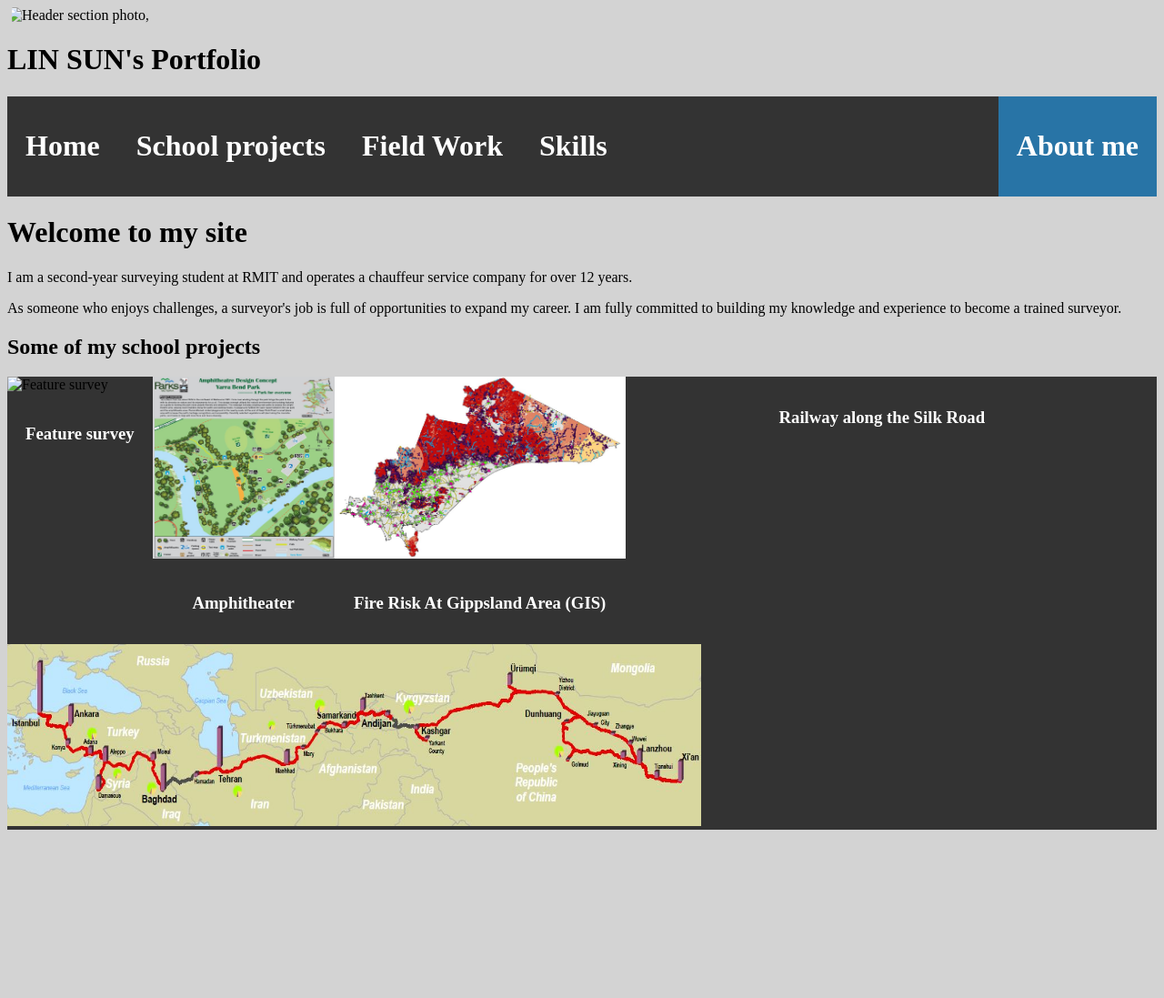
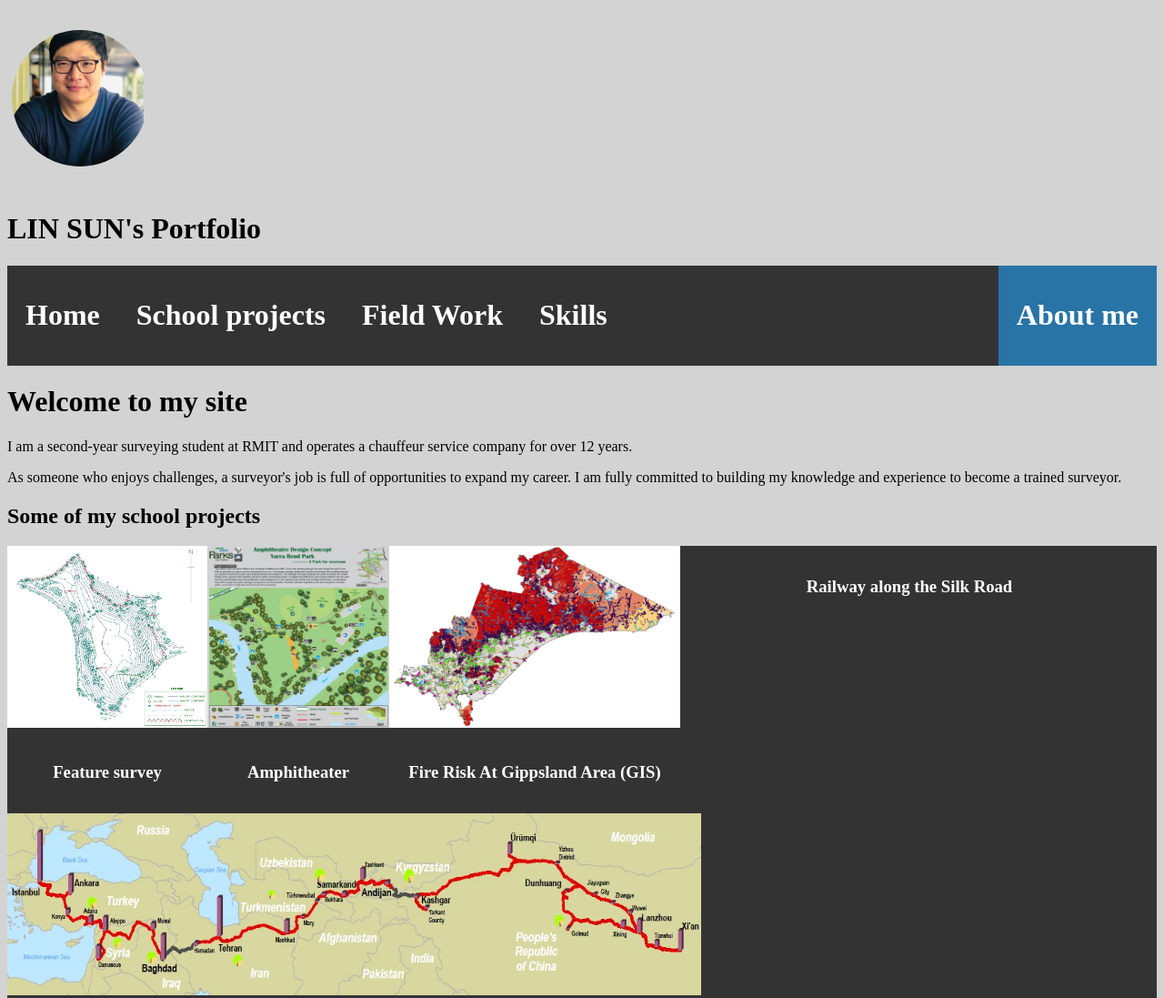
Before and after one commit to SurveyorInPractice/surveyorinpractice.github.io, a plain HTML site: page index.html in a window 1280 px wide. Shown: the top 1097 px of the page at 91% size. Before the commit the page ends 920 px from the top, so only its background shows below. Drawn offline with Linux system fonts and the light colour scheme.

Commit message:
Update index.html

```diff
--- a/index.html
+++ b/index.html
@@ -8,7 +8,7 @@
     <meta name="viewport" content="width=device-width, initial-scale=1.0">
     <title>SUN's Portfolio</title>
     <link rel="stylesheet" href="css/style.css">
-    <img id="me"src="surveyorinpractice.github.io/mypage/Images/IMG_4450.jpg" alt="Header section photo, my photo"width="150px"height="200px">
+    <img id="me"src="surveyorinpractice.github.io/Images/IMG_4450.jpg" alt="Header section photo, my photo"width="150px"height="200px">
     <h1>LIN SUN's Portfolio</h1>
   </head>
   <body>
@@ -29,7 +29,7 @@
       <header>
         <div class="pictures"><h2>Some of my school projects</h2>
         <ul id="picture_list">
-          <li><img src="surveyorinpractice.github.io/mypage/Images/Survey_Top.JPG" alt="Feature survey" width="220" height="200"</li>
+          <li><img src="surveyorinpractice.github.io/Images/Survey_Top.JPG" alt="Feature survey" width="220" height="200"</li>
           <h3 id="feature_survey"><a href="feature_survey">Feature survey</a></h3>
           <li><img src="surveyorinpractice.github.io/Images/Theater project.JPG" alt="Amphitheater Design at Yarra Bend Park" width="200" height="200"</li>
           <h3 id="Amphitheater"><a href="Amphitheater">Amphitheater</a></h3>
```
